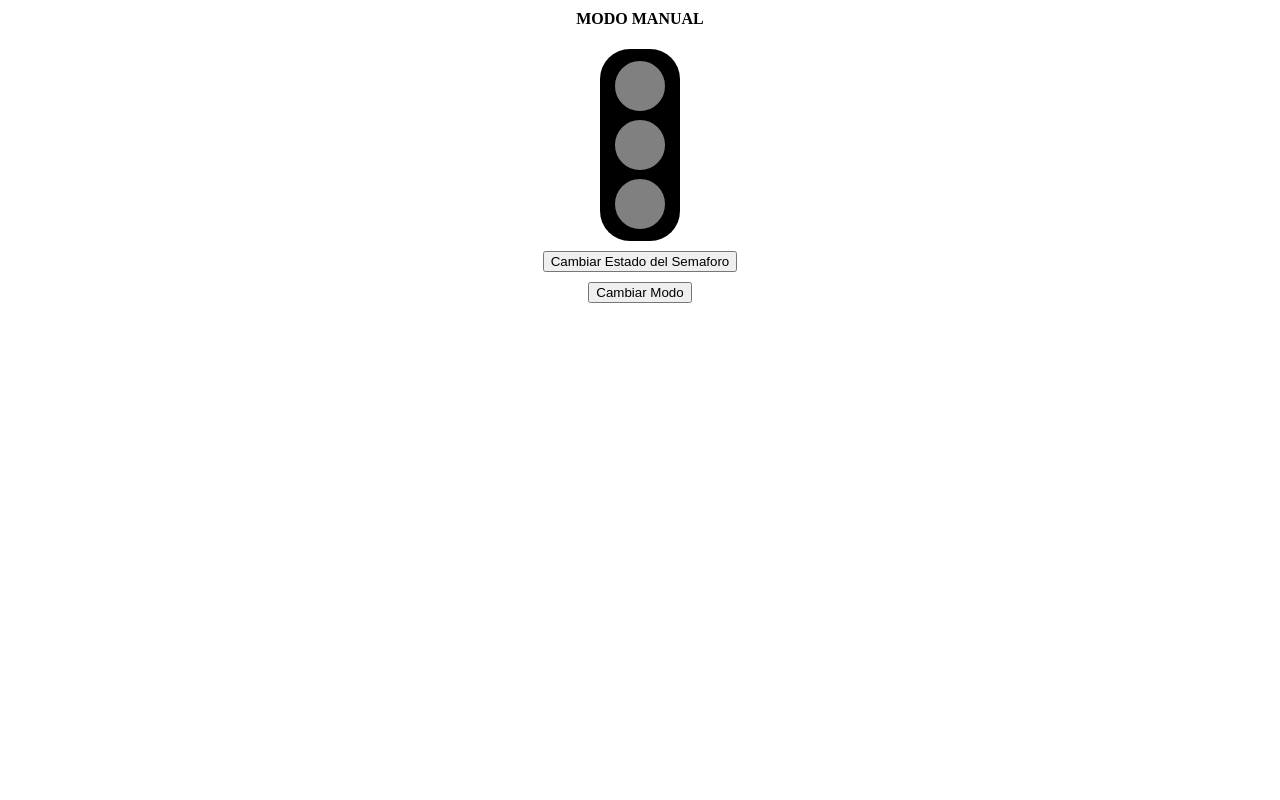
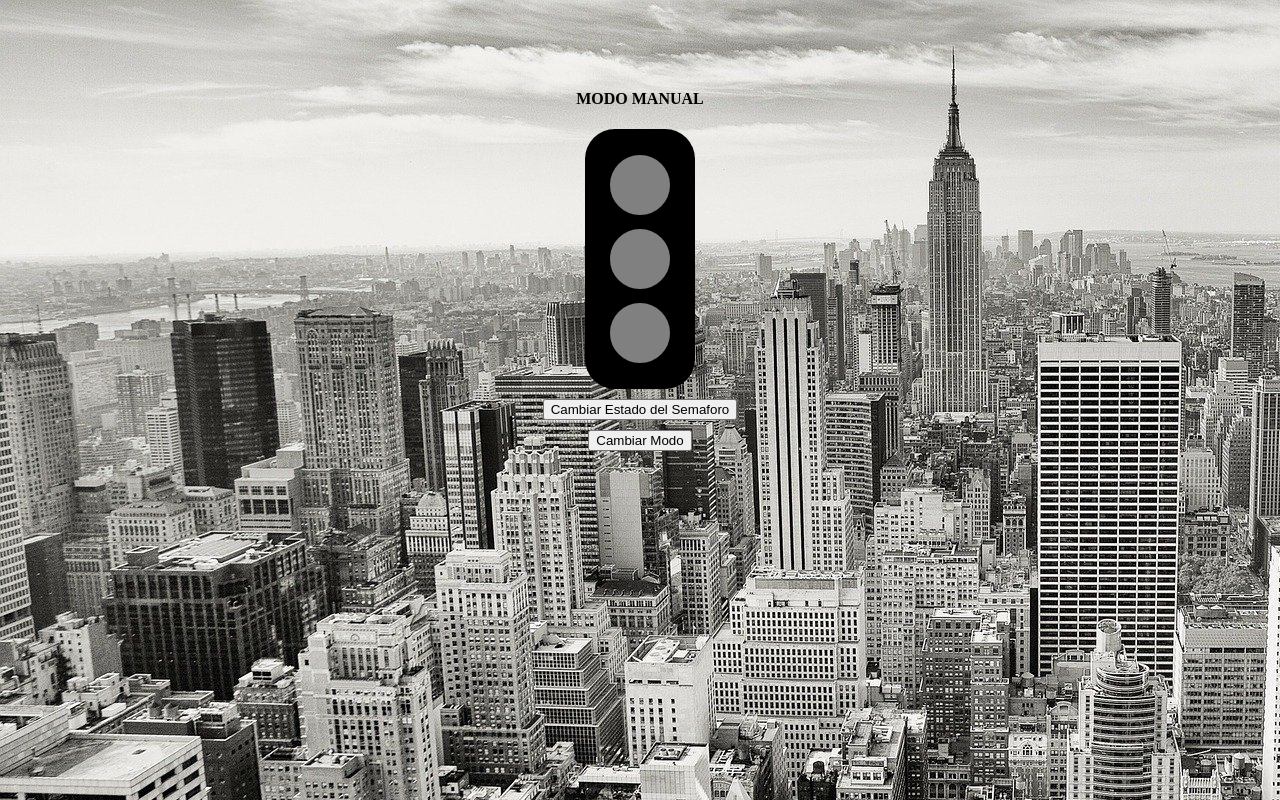
Before and after one commit to Ronaldvillan/Semaforo, a plain HTML site: page index.html in a window 1280 px wide. Drawn offline with Linux system fonts and the light colour scheme.

Commit message:
Version 0.2 - Semaforo

```diff
--- a/css/estilos.css
+++ b/css/estilos.css
@@ -1,17 +1,35 @@
+body{
+    background-image: url(../imagenes/city.jpg);
+    display: flex;
+    flex-direction: column;
+
+
+}
+main{
+    margin: auto;
+}
+.caja-semaforo{
+    width: 100px;
+    height: 250px;
+    background: #000;
+    border-radius: 30px;
+    margin: 10px auto;
+    padding: 5px;
+    display: flex;
+    flex-direction: column;
+    justify-content: center;
+
+}
+
+
+
 .luz-semaforo{
-    width: 50px;
-    height: 50px;
+    width: 60px;
+    height: 60px;
     background: gray;
     border-radius: 50%;
     border: 2px solid black;
     margin: 5px auto;
-}
-.caja-semaforo{
-    width: 70px;
-    background: #000;
-    border-radius: 30px;
-    margin: 10px auto;
-    padding: 5px;
 }
 
 .centrar {
--- a/index.html
+++ b/index.html
@@ -9,6 +9,8 @@
 </head>
 
 <body>
+    <br><br><br><br>
+    <main>
     <h4 class="centrar">MODO MANUAL</h4>
 
     <div class="caja-semaforo">
@@ -25,6 +27,7 @@
         <button onclick="cambiarModo()">Cambiar Modo</button>
     </div>
     <script src="js/main.js"></script>
+</main>
 
 </body>
 
```
Also changed, not shown: imagenes/city.jpg (added).
